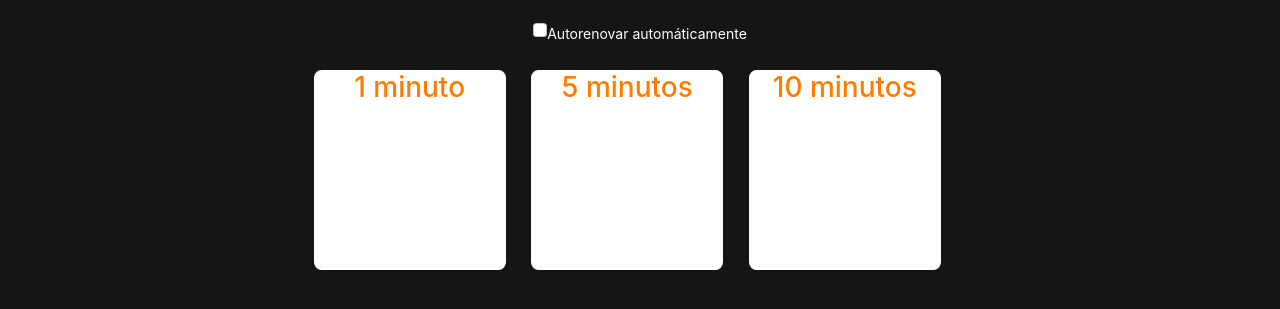
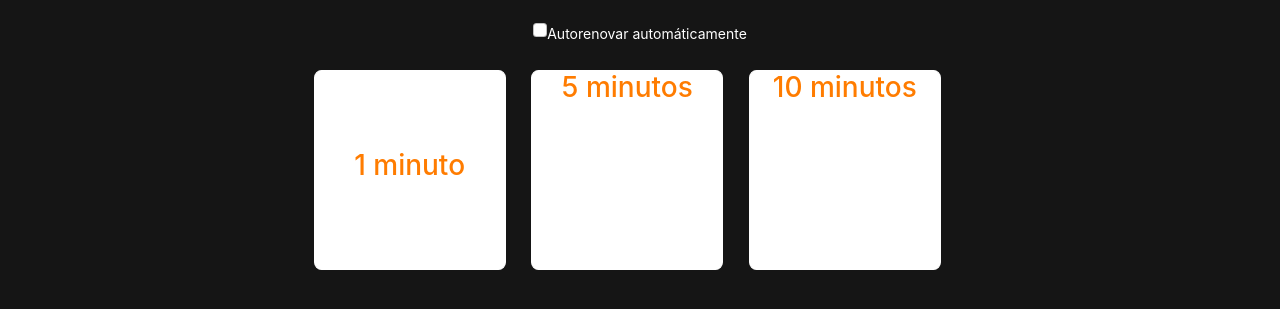
Before and after one commit to mianmope/prueba-tecnica-reactjs, a React (Create React App) app in the folder pruebajs/: page /subscripcion in a window 1280 px wide. Shown: the part 211-520 px from the top of the page. Built offline with nearby package versions, Linux system fonts and the light colour scheme; no server answers.

Commit message:
modificaciones sub

```diff
--- a/pruebajs/src/componentes/Subscripcion.js
+++ b/pruebajs/src/componentes/Subscripcion.js
@@ -17,7 +17,7 @@ function Subscripcion() {
                     <p>Autorenovar automáticamente</p>
                 </div>
                 <div className="containerSubs">
-                    <div><h3>1 minuto</h3></div>
+                    <div class="textoSub"><h3>1 minuto</h3></div>
                     <div><h3>5 minutos</h3></div>
                     <div><h3>10 minutos</h3></div>
                 </div>
```
